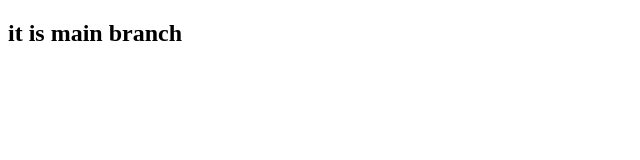
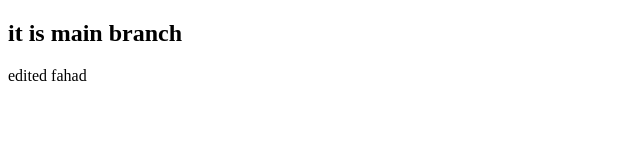
Before and after one commit to kawsar19/learning-git, a plain HTML site: page index.html in a window 1280 px wide. Shown: the whole page, without its empty margins (0-640 px from the left). Drawn offline with Linux system fonts and the light colour scheme.

Commit message:
fahad edited

```diff
--- a/index.html
+++ b/index.html
@@ -7,5 +7,6 @@
 </head>
 <body>
     <h2> it is main branch</h2>
+    <p>edited fahad</p>
 </body>
 </html>
```
